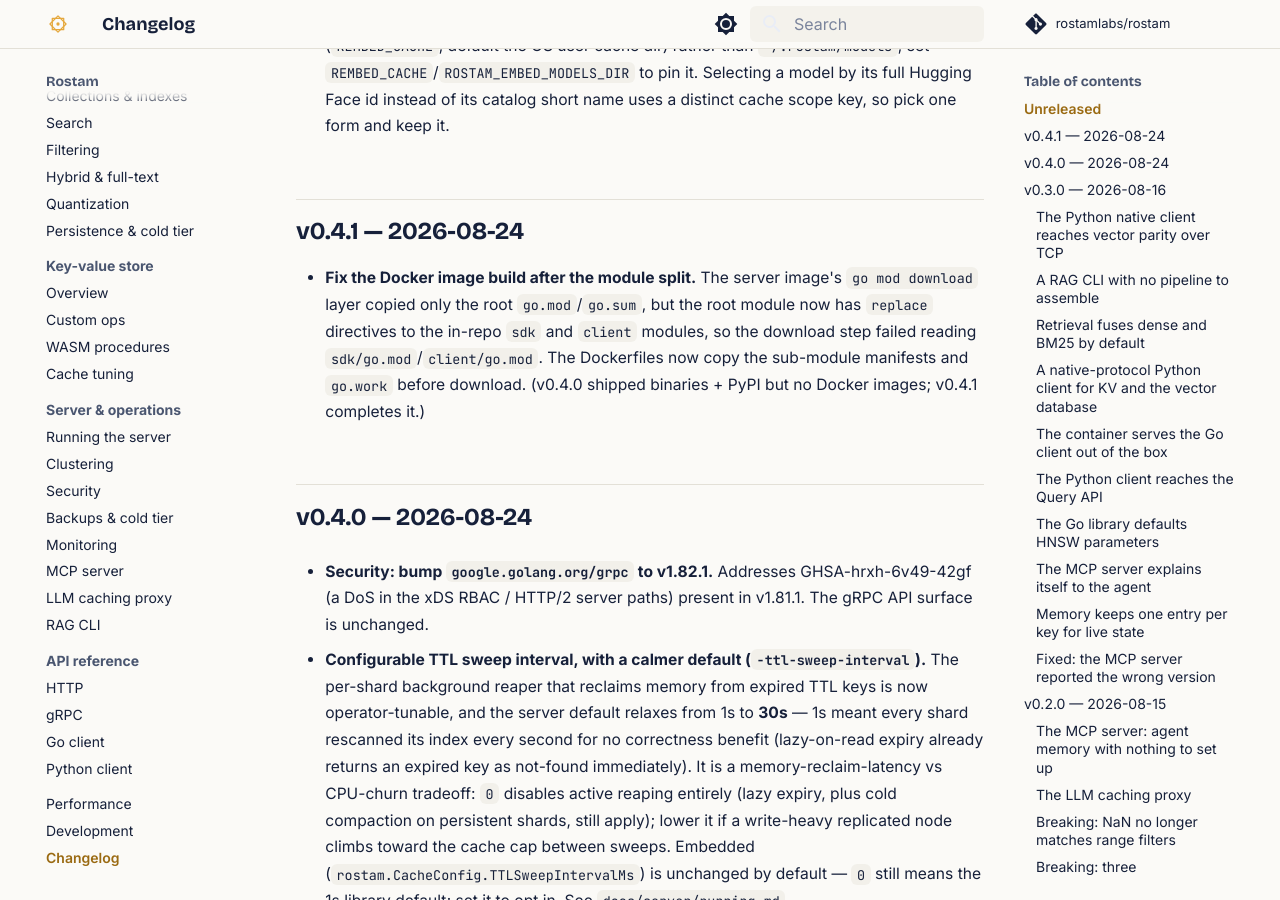
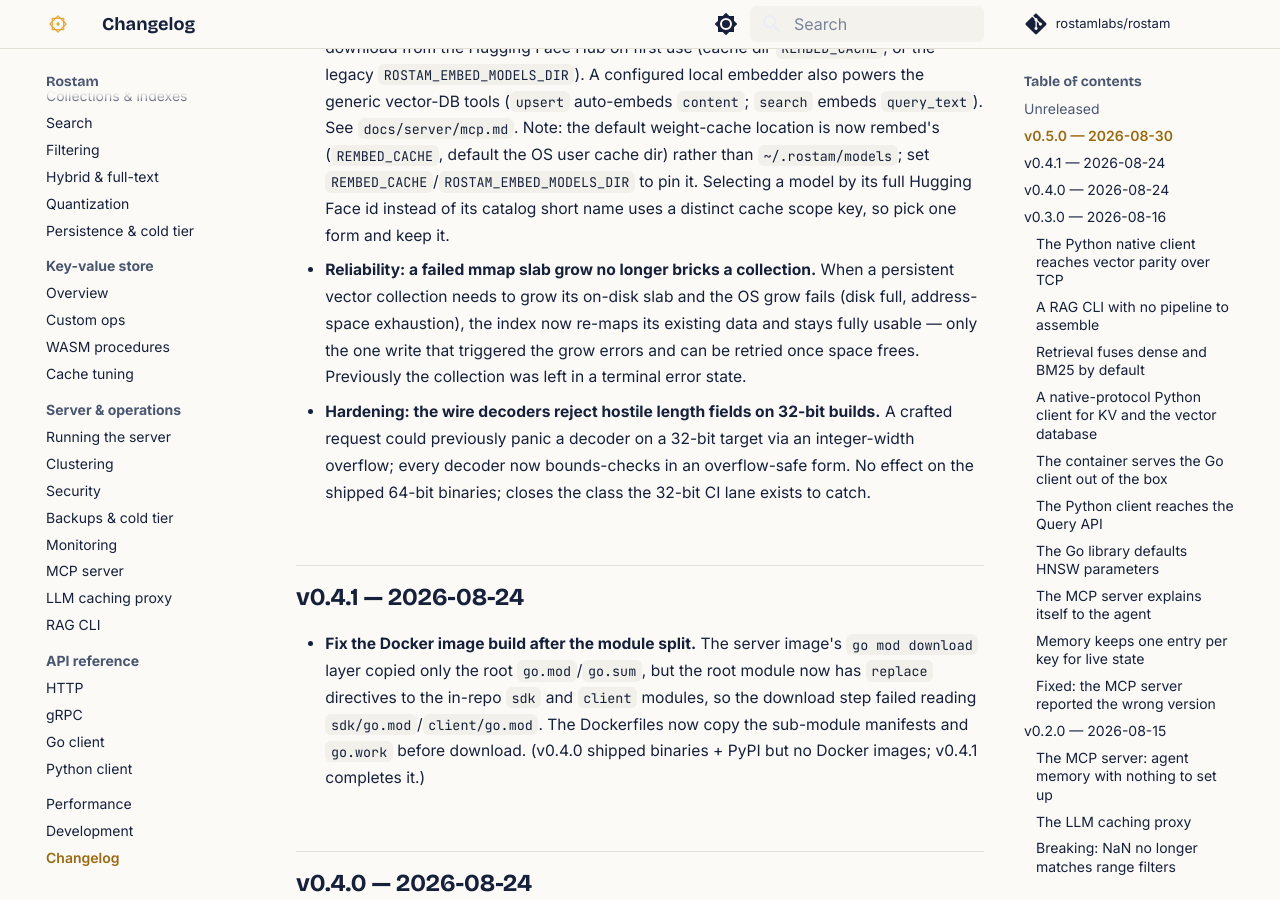
Before and after one commit to Keivan-S/rostam, an MkDocs documentation site: the page built from docs/changelog.md, in a window 1280 px wide and 900 px high, scrolled down 1831 px. Built offline with MkDocs 1.6.1 and Material for MkDocs 9.7.7, drawn with Linux system fonts in a browser that asks for light colours; comment, search, counter and statistics services are not loaded; some of the changed text lies outside the part shown.

Commit message:
chore(release): cut v0.5.0 (server) and rostam-client 0.4.0
Stamp the accumulated Unreleased entries as v0.5.0 and open a fresh Unreleased
section. Bump the Python client to 0.4.0 (pyproject + __version__) for the new
KV client methods (set_nx/cas/cad + the 8 roadmap ops + the ambiguous-replay
fix). Add changelog notes for the two reliability items that landed without one
(mmap grow-restore, 32-bit decoder hardening).

Tag v0.5.0 (binaries + Docker) and py-v0.4.0 (PyPI) at the merge of this.

```diff
--- a/docs/changelog.md
+++ b/docs/changelog.md
@@ -4,6 +4,8 @@
 **Breaking** and say what to do about it.
 
 ## Unreleased
+
+## v0.5.0 — 2026-08-30
 
 - **Eight new key-value ops: `exists`, `getdel`, `getset`, `persist`, `ttl`,
   `incr_ex`, compare-and-expire, and `mget`.** The KV store gains the everyday
@@ -73,6 +75,17 @@
   to pin it. Selecting a model by its full Hugging Face id instead of its
   catalog short name uses a distinct cache scope key, so pick one form and keep
   it.
+- **Reliability: a failed mmap slab grow no longer bricks a collection.** When a
+  persistent vector collection needs to grow its on-disk slab and the OS grow
+  fails (disk full, address-space exhaustion), the index now re-maps its existing
+  data and stays fully usable — only the one write that triggered the grow errors
+  and can be retried once space frees. Previously the collection was left in a
+  terminal error state.
+- **Hardening: the wire decoders reject hostile length fields on 32-bit builds.**
+  A crafted request could previously panic a decoder on a 32-bit target via an
+  integer-width overflow; every decoder now bounds-checks in an overflow-safe
+  form. No effect on the shipped 64-bit binaries; closes the class the 32-bit CI
+  lane exists to catch.
 
 ## v0.4.1 — 2026-08-24
 
```
Also changed, not shown: 2 other files.
